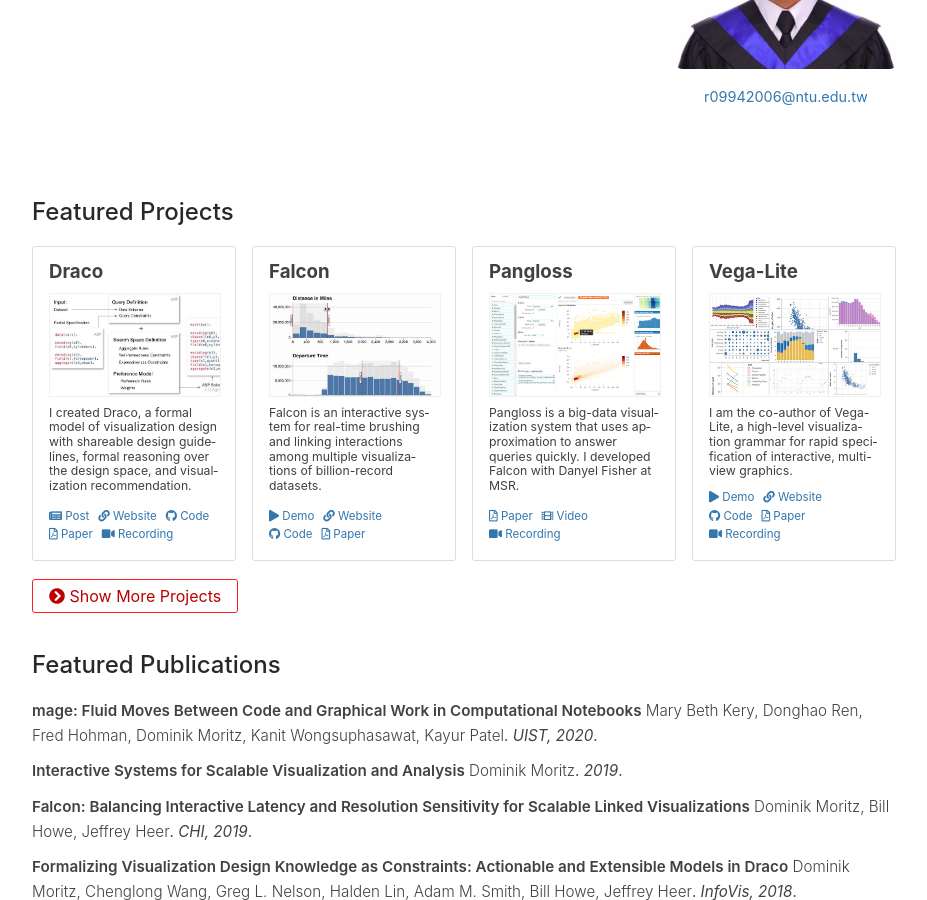
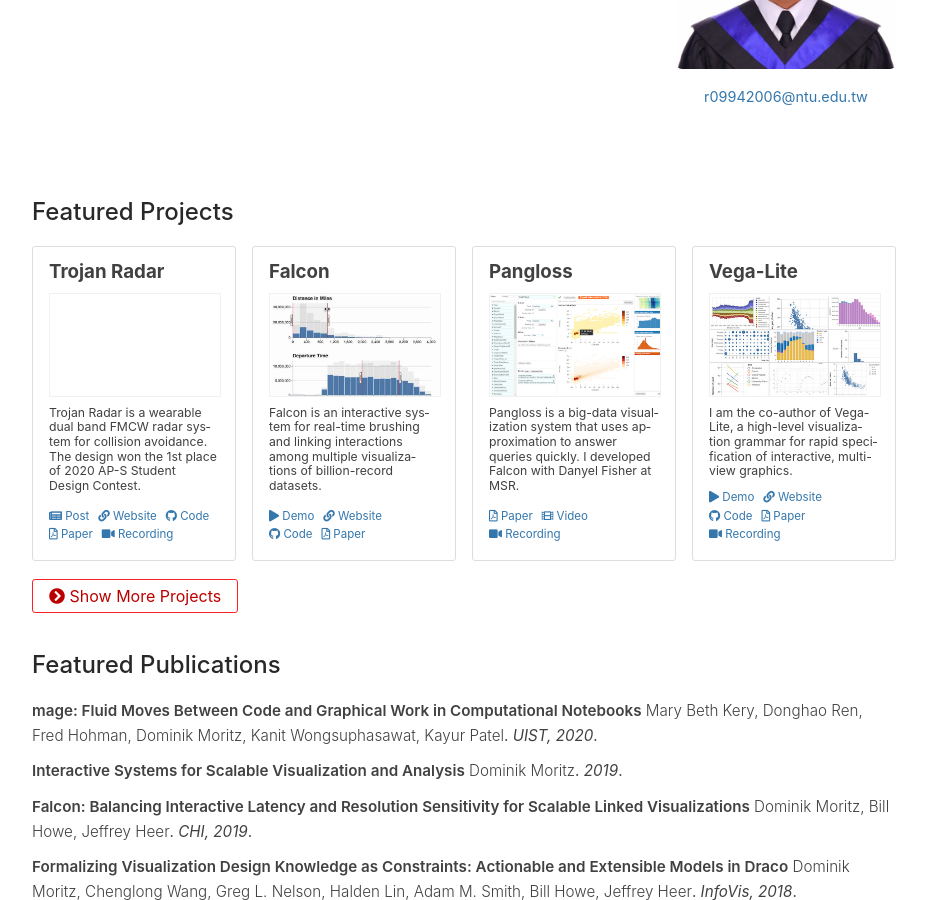
Before and after one commit to Shih-Ming/mypage, a Jekyll site: the page built from index.md, in a window 1280 px wide and 900 px high, scrolled down 337 px. Shown: the whole window, without its empty margins (176-1103 px from the left). Built offline with Jekyll 4.4.1, drawn with Linux system fonts in a browser that asks for light colours.

Commit message:
add Trojan to Prject

```diff
--- a/_data/projects.yml
+++ b/_data/projects.yml
@@ -1,3 +1,13 @@
+- title: Trojan Radar
+  url: https://uwdata.github.io/draco
+  code: https://github.com/uwdata/draco
+  paper: /papers/2018-Draco-InfoVis.pdf
+  article: https://medium.com/@uwdata/64ce20287e9d
+  recording: https://vimeo.com/308980888
+  image: trojan.jpg
+  description: "Trojan Radar is a wearable dual band FMCW radar system for collision avoidance. The design won the 1st place of 2020 AP-S Student Design Contest."
+  highlight: 1
+
 - title: Falcon
   url: https://github.com/uwdata/falcon
   code: https://github.com/uwdata/falcon
@@ -30,15 +40,15 @@
   demo: https://uwdata.github.io/vsup/examples/polling.html
   description: "To visualize values and uncertaity together, Michael Correll and I created Value-Suppressing Uncertainty Palettes (VSUPs for short)."
 
-- title: Draco
-  url: https://uwdata.github.io/draco
-  code: https://github.com/uwdata/draco
-  paper: /papers/2018-Draco-InfoVis.pdf
-  article: https://medium.com/@uwdata/64ce20287e9d
-  recording: https://vimeo.com/308980888
-  image: draco.jpg
-  description: "I created Draco, a formal model of visualization design with shareable design guidelines, formal reasoning over the design space, and visualization recommendation."
-  highlight: 1
+# - title: Draco
+#   url: https://uwdata.github.io/draco
+#   code: https://github.com/uwdata/draco
+#   paper: /papers/2018-Draco-InfoVis.pdf
+#   article: https://medium.com/@uwdata/64ce20287e9d
+#   recording: https://vimeo.com/308980888
+#   image: draco.jpg
+#   description: "I created Draco, a formal model of visualization design with shareable design guidelines, formal reasoning over the design space, and visualization recommendation."
+#   highlight: 1
 
 - title: Vega-Lite
   url: https://vega.github.io/vega-lite
```
Also changed, not shown: images/trojan.jpg (added).
